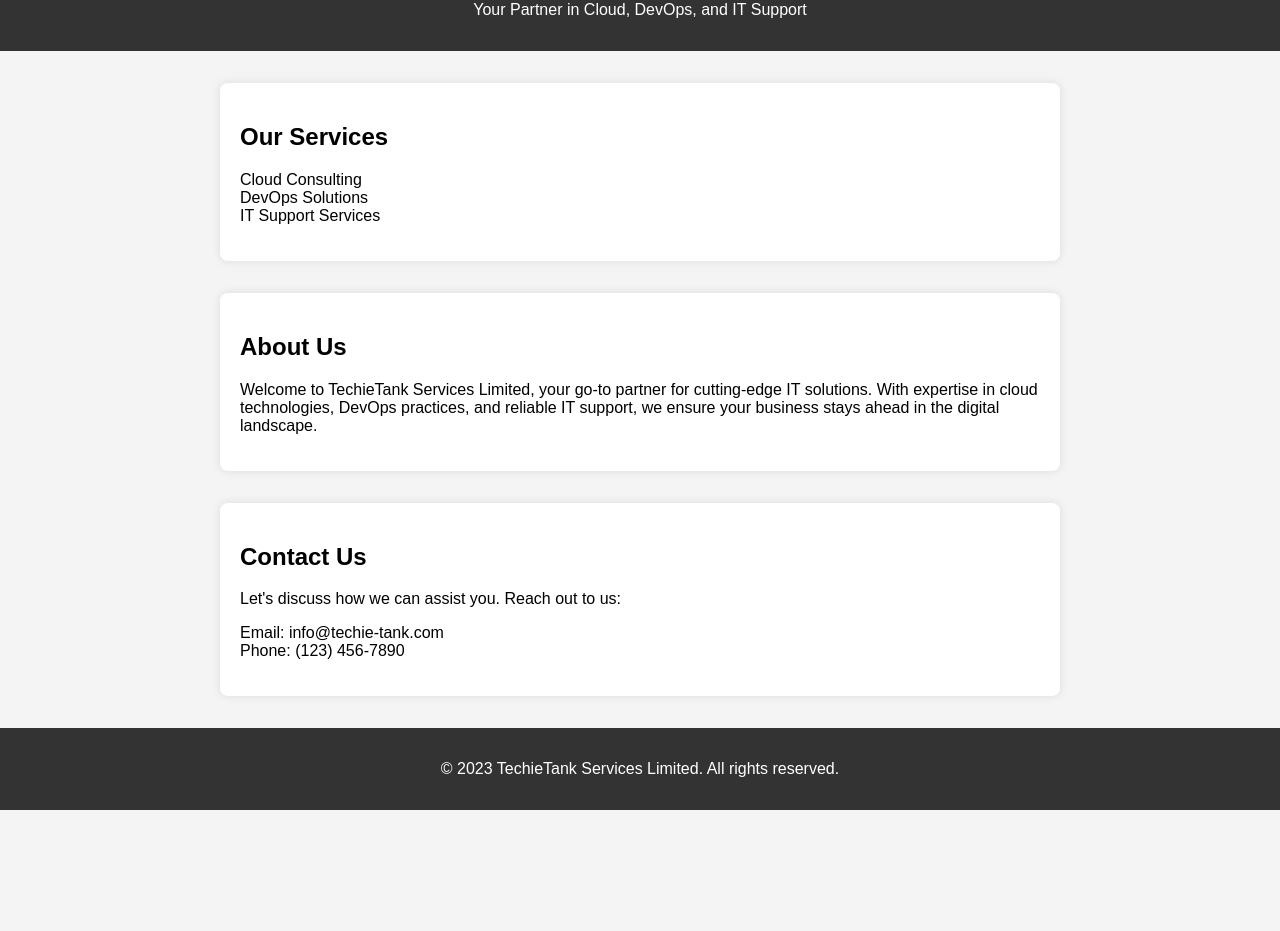
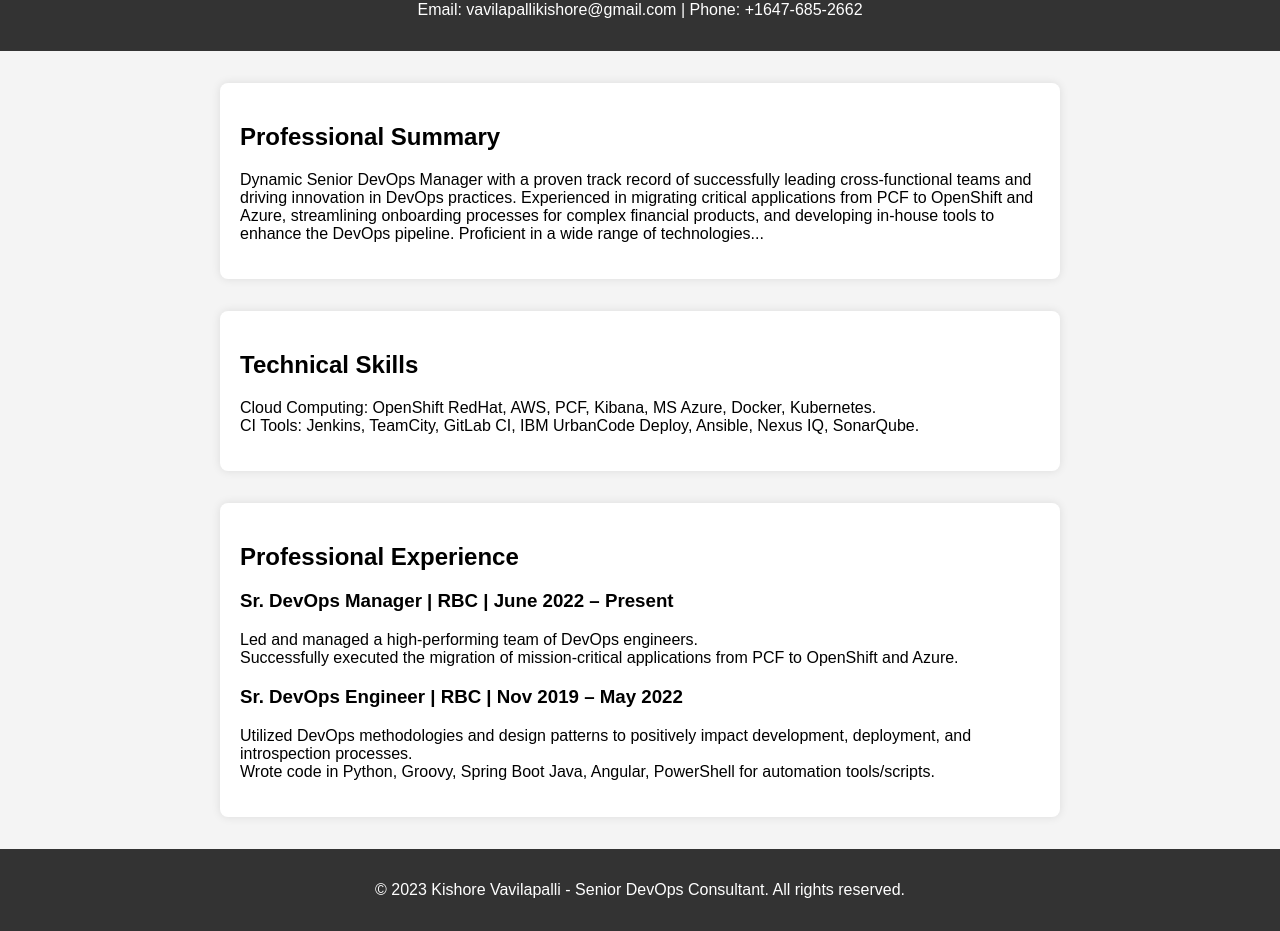
Before and after one commit to kishorevavilapalli/TechieTank, a plain HTML site: page index.html in a window 1280 px wide. Shown: the part 68-999 px from the top of the page. Before the commit the page ends 878 px from the top, so only its background shows below. Drawn offline with Linux system fonts and the light colour scheme.

Commit message:
Update index.html

```diff
--- a/index.html
+++ b/index.html
@@ -4,40 +4,57 @@
     <meta charset="UTF-8">
     <meta name="viewport" content="width=device-width, initial-scale=1.0">
     <link rel="stylesheet" href="styles.css">
-    <title>TechieTank Services Limited</title>
+    <title>Kishore Vavilapalli - Senior DevOps Consultant</title>
 </head>
 <body>
     <header>
-        <h1>TechieTank Services Limited</h1>
-        <p>Your Partner in Cloud, DevOps, and IT Support</p>
+        <h1>Kishore Vavilapalli</h1>
+        <p>Email: vavilapallikishore@gmail.com | Phone: +1647-685-2662</p>
     </header>
 
-    <section id="services">
-        <h2>Our Services</h2>
+    <section id="summary">
+        <h2>Professional Summary</h2>
+        <p>Dynamic Senior DevOps Manager with a proven track record of successfully leading cross-functional teams and driving innovation in DevOps practices. Experienced in migrating critical applications from PCF to OpenShift and Azure, streamlining onboarding processes for complex financial products, and developing in-house tools to enhance the DevOps pipeline. Proficient in a wide range of technologies...</p>
+    </section>
+
+    <section id="skills">
+        <h2>Technical Skills</h2>
         <ul>
-            <li>Cloud Consulting</li>
-            <li>DevOps Solutions</li>
-            <li>IT Support Services</li>
-            <!-- Add more services as needed -->
+            <li>Cloud Computing: OpenShift RedHat, AWS, PCF, Kibana, MS Azure, Docker, Kubernetes.</li>
+            <li>CI Tools: Jenkins, TeamCity, GitLab CI, IBM UrbanCode Deploy, Ansible, Nexus IQ, SonarQube.</li>
+            <!-- Add more skills as needed -->
         </ul>
     </section>
 
-    <section id="about">
-        <h2>About Us</h2>
-        <p>Welcome to TechieTank Services Limited, your go-to partner for cutting-edge IT solutions. With expertise in cloud technologies, DevOps practices, and reliable IT support, we ensure your business stays ahead in the digital landscape.</p>
+    <section id="experience">
+        <h2>Professional Experience</h2>
+
+        <article>
+            <h3>Sr. DevOps Manager | RBC | June 2022 – Present</h3>
+            <ul>
+                <li>Led and managed a high-performing team of DevOps engineers.</li>
+                <li>Successfully executed the migration of mission-critical applications from PCF to OpenShift and Azure.</li>
+                <!-- Add more details as needed -->
+            </ul>
+        </article>
+
+        <article>
+            <h3>Sr. DevOps Engineer | RBC | Nov 2019 – May 2022</h3>
+            <ul>
+                <li>Utilized DevOps methodologies and design patterns to positively impact development, deployment, and introspection processes.</li>
+                <li>Wrote code in Python, Groovy, Spring Boot Java, Angular, PowerShell for automation tools/scripts.</li>
+                <!-- Add more details as needed -->
+            </ul>
+        </article>
+
+        <!-- Add more experience details as needed -->
+
     </section>
 
-    <section id="contact">
-        <h2>Contact Us</h2>
-        <p>Let's discuss how we can assist you. Reach out to us:</p>
-        <ul>
-            <li>Email: info@techie-tank.com</li>
-            <li>Phone: (123) 456-7890</li>
-        </ul>
-    </section>
+    <!-- Add sections for Education, Projects, Resume Download, etc. -->
 
     <footer>
-        <p>&copy; 2023 TechieTank Services Limited. All rights reserved.</p>
+        <p>&copy; 2023 Kishore Vavilapalli - Senior DevOps Consultant. All rights reserved.</p>
     </footer>
 
     <script src="script.js"></script>
```
